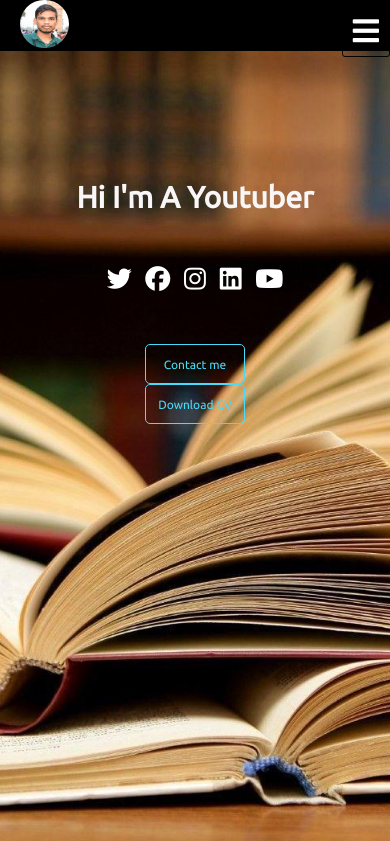
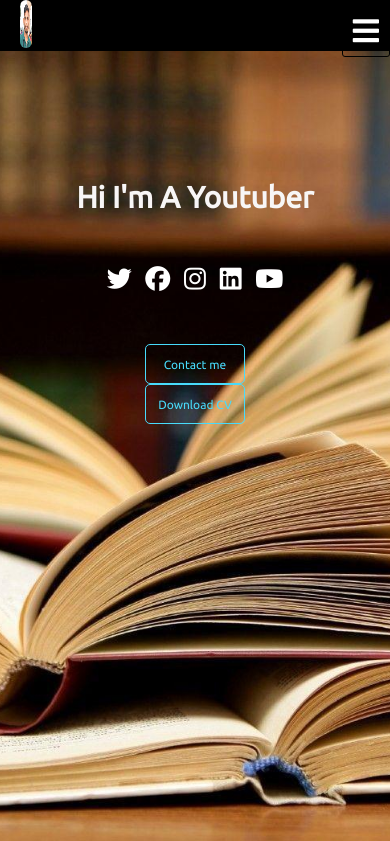
Before and after one commit to IamAbhijeetkumar/My-Portfolio, a plain HTML site: page index.html in a window 390 px wide. Shown: the top 841 px of the page. Drawn offline with nearby package versions, Linux system fonts and the light colour scheme; files whose address does not match are found by name.

Commit message:
Update utlis.css

```diff
--- a/utlis.css
+++ b/utlis.css
@@ -21,6 +21,12 @@
         display: block;
         font-size: 25px;
         margin: 30px 0;
+    }
+    .navbar .logo img {
+        margin-left: 20px;
+        width: 20%;
+        height: 3em;
+        border-radius: 5em;
     }
 
     section .main h1 {
```
